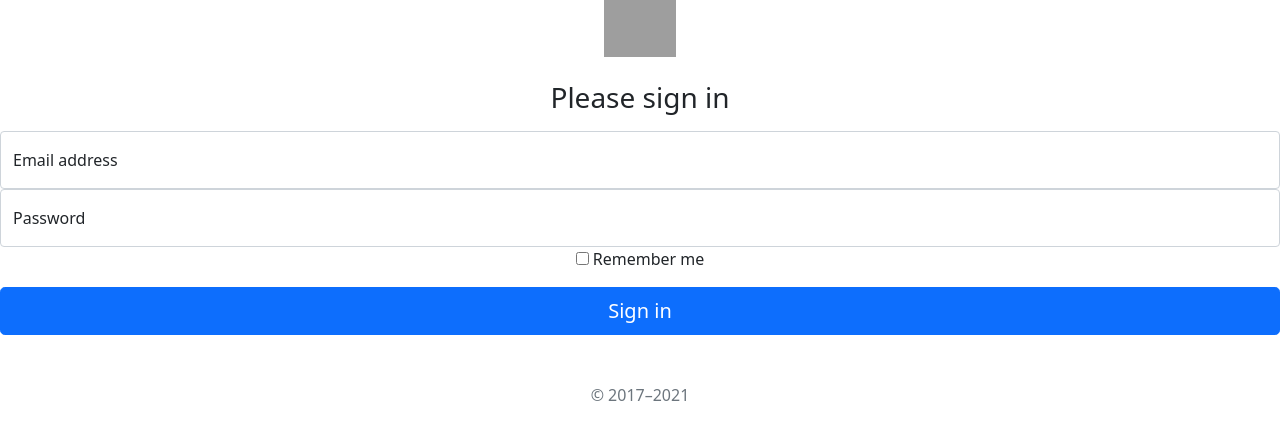
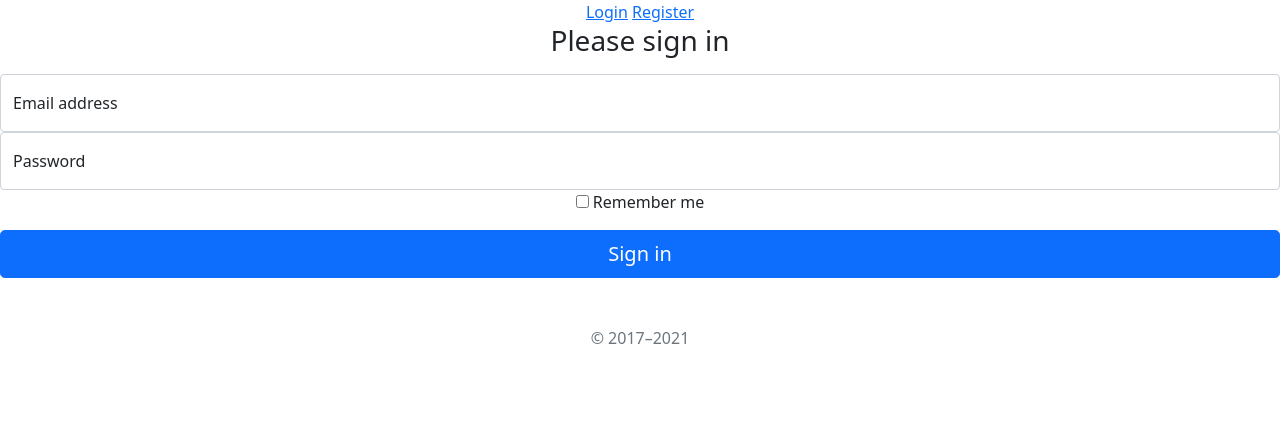
Before and after one commit to jjz17/Natural-Strength, a Flask app: page /boot in a window 1280 px wide. Shown: the top 440 px of the page. Run offline with Flask 2, Linux system fonts and the light colour scheme; grey boxes are pictures that could not be loaded.

Commit message:
Developing sign in page

```diff
--- a/application/templates/signin.html
+++ b/application/templates/signin.html
@@ -18,13 +18,13 @@
     <link href="https://cdn.jsdelivr.net/npm/bootstrap@5.1.3/dist/css/bootstrap.min.css" rel="stylesheet" integrity="sha384-1BmE4kWBq78iYhFldvKuhfTAU6auU8tT94WrHftjDbrCEXSU1oBoqyl2QvZ6jIW3" crossorigin="anonymous">
 
     <!-- Favicons -->
-    <link rel="apple-touch-icon" href="/docs/5.1/assets/img/favicons/apple-touch-icon.png" sizes="180x180">
+    <!-- <link rel="apple-touch-icon" href="/docs/5.1/assets/img/favicons/apple-touch-icon.png" sizes="180x180">
     <link rel="icon" href="/docs/5.1/assets/img/favicons/favicon-32x32.png" sizes="32x32" type="image/png">
     <link rel="icon" href="/docs/5.1/assets/img/favicons/favicon-16x16.png" sizes="16x16" type="image/png">
     <link rel="manifest" href="/docs/5.1/assets/img/favicons/manifest.json">
     <link rel="mask-icon" href="/docs/5.1/assets/img/favicons/safari-pinned-tab.svg" color="#7952b3">
     <link rel="icon" href="/docs/5.1/assets/img/favicons/favicon.ico">
-    <meta name="theme-color" content="#7952b3">
+    <meta name="theme-color" content="#7952b3"> -->
 
 
     <style>
@@ -51,8 +51,12 @@
 <body class="text-center">
 
     <main class="form-signin">
+        <div class="links">
+            <a href="{{ url_for('login') }}" class="active">Login</a>
+            <a href="{{ url_for('register') }}">Register</a>
+        </div>
         <form>
-            <img class="mb-4" src="/docs/5.1/assets/brand/bootstrap-logo.svg" alt="" width="72" height="57">
+            <!-- <img class="mb-4" src="/docs/5.1/assets/brand/bootstrap-logo.svg" alt="" width="72" height="57"> -->
             <h1 class="h3 mb-3 fw-normal">Please sign in</h1>
 
             <div class="form-floating">
```
